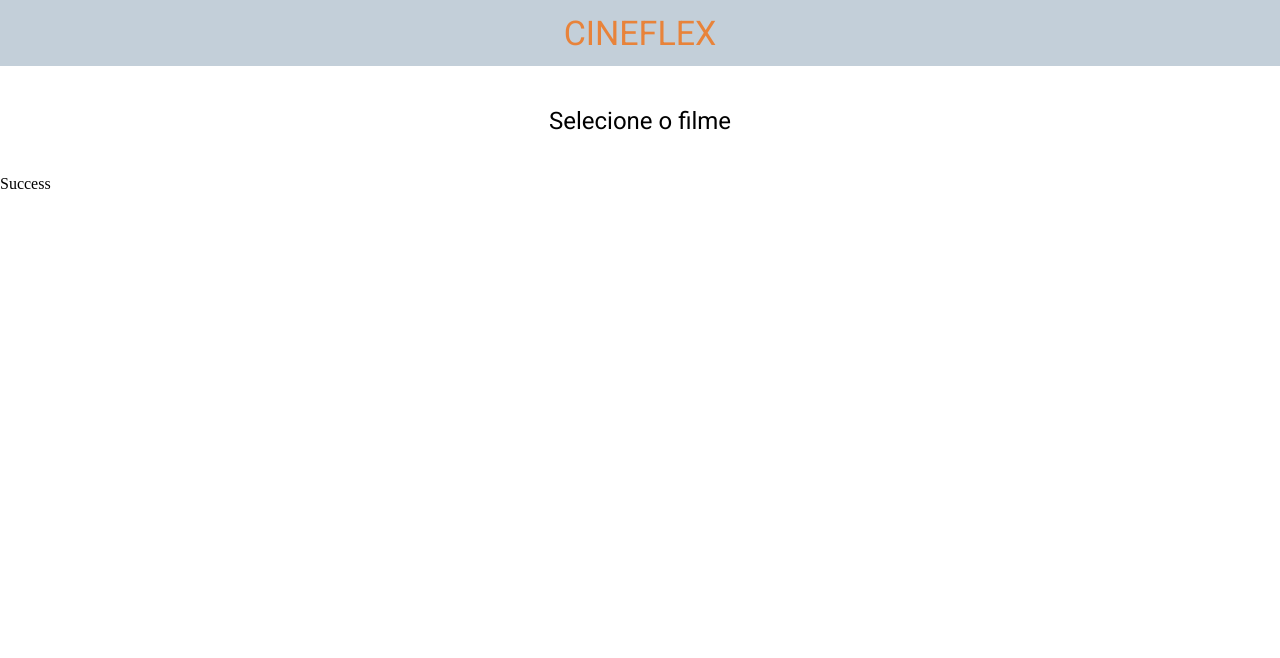
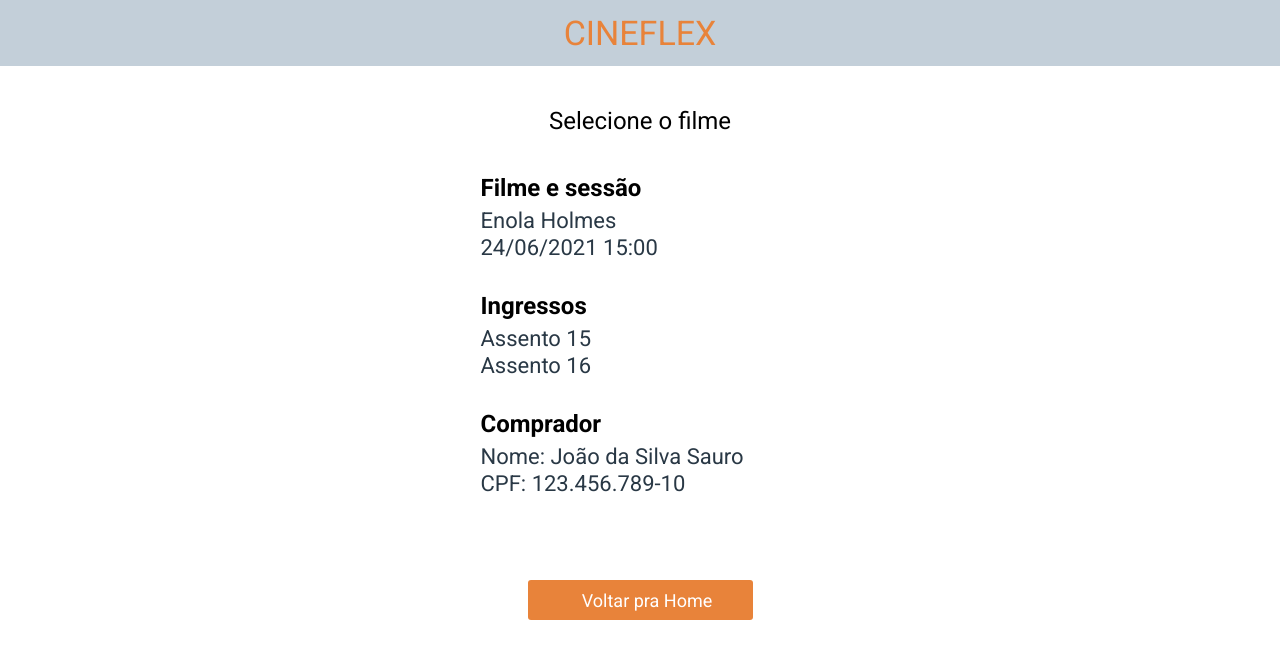
Before and after one commit to Mikael-Josias/projeto10-cineflex-, a React (Create React App) app: page /success in a window 1280 px wide. Shown: the top 658 px of the page. Built offline with nearby package versions, Linux system fonts and the light colour scheme.

Commit message:
feat: added fields to show movie and user data

```diff
--- a/src/components/Seats.js
+++ b/src/components/Seats.js
@@ -151,7 +151,7 @@ const Checkbox = styled.input`
 `;
 
 const SeatNumber = styled.label`
-font-family: 'Roboto', sans-serif;
+    font-family: 'Roboto', sans-serif;
     font-size: 11px;
     font-weight: 400;
     color: black;
--- a/src/components/Success.js
+++ b/src/components/Success.js
@@ -1,8 +1,92 @@
+import { useNavigate } from "react-router-dom";
+import styled from "styled-components";
 
 export default function Success(){
+    const navigate = useNavigate();
+
     return (
-        <>
-            Success
-        </>
+        <SuccessContainer>
+            <DataContainer>
+                <SubcategoryTitle>Filme e sessão</SubcategoryTitle>
+                <CategoryDataSpan>Enola Holmes</CategoryDataSpan>
+                <CategoryDataSpan>24/06/2021 15:00</CategoryDataSpan>
+            </DataContainer>
+            <DataContainer>
+                <SubcategoryTitle>Ingressos</SubcategoryTitle>
+                <CategoryDataSpan>Assento 15</CategoryDataSpan>
+                <CategoryDataSpan>Assento 16</CategoryDataSpan>
+            </DataContainer>
+            <DataContainer>
+                <SubcategoryTitle>Comprador</SubcategoryTitle>
+                <CategoryDataSpan>Nome: João da Silva Sauro</CategoryDataSpan>
+                <CategoryDataSpan>CPF: 123.456.789-10</CategoryDataSpan>
+            </DataContainer>
+
+            <FormInput type="submit" value="Voltar pra Home" onClick={() => navigate("/")}/>
+        </SuccessContainer>
     );
 }
+
+const SuccessContainer = styled.section`
+    display: flex;
+    flex-direction: column;
+    justify-content: flex-start;
+    align-items: center;
+
+    padding: 0 28px;
+    margin: 0 auto 30px auto;
+    width: 375px;
+`;
+
+const DataContainer = styled.div`
+    display: flex;
+    flex-direction: column;
+    justify-content: flex-start;
+    align-items: flex-start;
+    margin-bottom: 30px;
+    width: 100%;
+`;
+
+const SubcategoryTitle = styled.h3`
+    font-family: 'Roboto', sans-serif;
+    font-size: 24px;
+    font-weight: 700;
+    margin-bottom: 10px;
+`;
+
+const CategoryDataSpan = styled.span`
+    font-family: 'Roboto', sans-serif;
+    font-size: 22px;
+    font-weight: 400;
+    color: #293845;
+    margin-bottom: 5px;
+`;
+
+const FormInput = styled.input`
+    font-family: 'Roboto', sans-serif;
+    font-size: 18px;
+    font-weight: 400;
+    padding-left: 20px;
+    height: 50px;
+
+    &::placeholder{
+        font-style: italic;
+    }
+
+    ${props => props.type === 'number' && `
+        -webkit-appearance: none;
+        margin: 0;
+        -moz-appearance: textfield;
+    `}
+
+    ${props => props.type === 'submit' && `
+        color: white;
+        background-color: #E8833A;
+        border: none;
+        border-radius: 3px;
+        margin-top: 50px;
+        height: 40px;
+        width: 225px;
+        cursor: pointer;
+    `}
+`;
```
